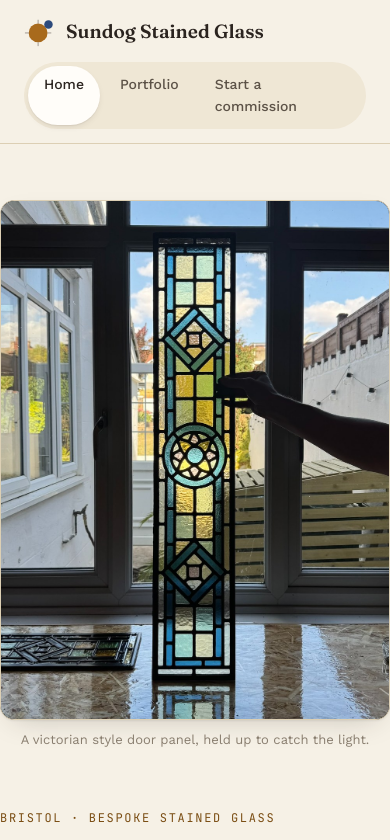
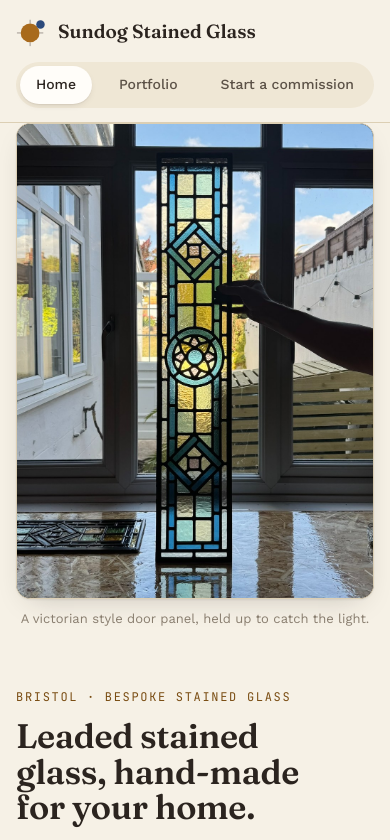
Before and after one commit to jamiewebb182-creator/Sundog, a Next.js app: page / in a window 390 px wide. Shown: the top 840 px of the page. Built offline with nearby package versions, Linux system fonts and the light colour scheme.

Commit message:
Update globals.css

```diff
--- a/app/globals.css
+++ b/app/globals.css
@@ -55,7 +55,7 @@ h1, h2, h3, .display {
 a { color: inherit; }
 button { font: inherit; }
 img, svg { display: block; max-width: 100%; }
-.wrap { max-width: 1180px; margin: 0 auto; padding: 0 24px; }
+.wrap { max-width: 1180px; margin: 0 auto; padding: 0 24px; } /* 24px side margin = Material Design's "medium"+ window-size-class margin */
 .eyebrow { font-family: "JetBrains Mono", ui-monospace, monospace; font-size: 12px; letter-spacing: 0.14em; text-transform: uppercase; color: var(--amber-ink); }
 
 header {
@@ -82,7 +82,11 @@ nav.mainnav a:hover { color: var(--ink); }
 nav.mainnav a[aria-current="page"] { background: var(--surface); color: var(--ink); box-shadow: var(--shadow-sm); }
 
 main { display: block; }
-.view { padding: 56px 0 88px; }
+/* Was `padding: 56px 0 88px`, whose shorthand implicitly set left/right to 0 —
+   at equal specificity with .wrap (declared later in this file), that 0 was
+   winning and cancelling .wrap's 24px side padding site-wide. Setting only
+   top/bottom here leaves .wrap's left/right padding uncontested. */
+.view { padding-top: 56px; padding-bottom: 88px; }
 section.block { margin: 0 0 72px; }
 section.block:last-child { margin-bottom: 0; }
 
@@ -236,3 +240,12 @@ footer .wrap { display: flex; justify-content: space-between; flex-wrap: wrap; g
   header .wrap { gap: 12px; }
   nav.mainnav { order: 3; width: 100%; justify-content: space-between; }
 }
+/* Material Design's window-size-class breakpoint between "compact" (most
+   phones) and "medium" sits at 600dp; compact recommends a 16dp side margin,
+   medium and up use 24dp (already the default above). This narrows the side
+   margin to 16px only below that threshold, so phones get the slightly
+   tighter margin Material's spec calls for while tablets/desktop keep 24px. */
+@media (max-width: 599px) {
+  .wrap { padding: 0 16px; }
+  header .wrap { padding: 14px 16px; }
+}
```
